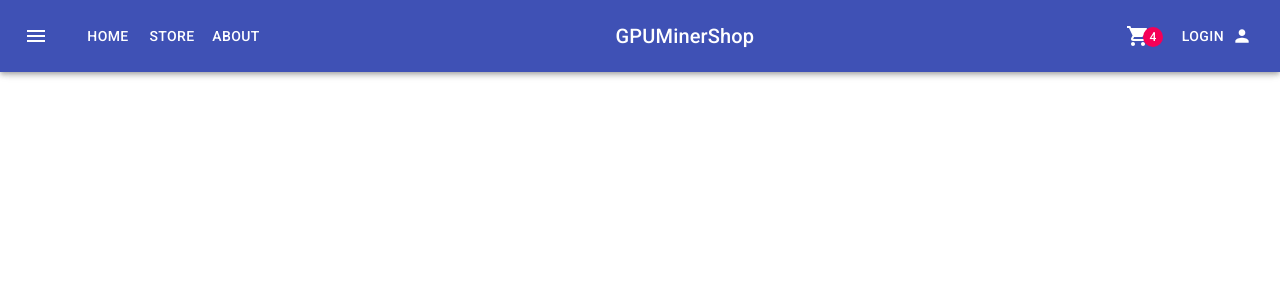
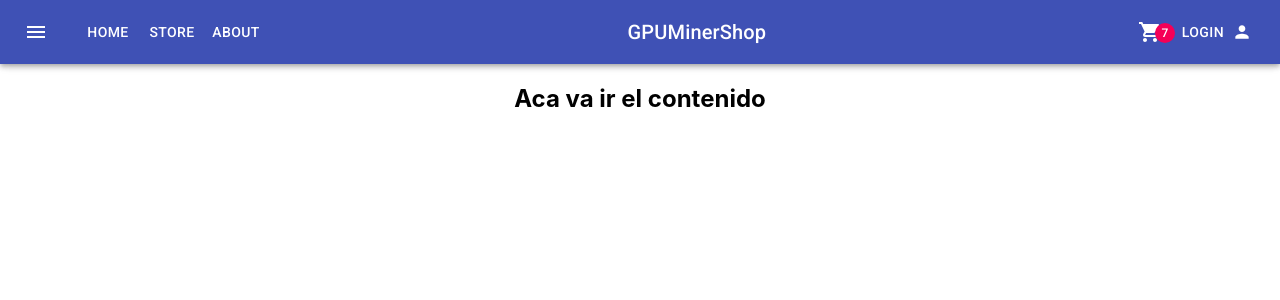
Before and after one commit to Emmanuel3240/GPUMinerShop, a React (Create React App) app: page / in a window 1280 px wide. Shown: the top 300 px of the page. Built offline with nearby package versions, Linux system fonts and the light colour scheme.

Commit message:
Desafio 3

```diff
--- a/src/App.jsx
+++ b/src/App.jsx
@@ -1,10 +1,14 @@
 import React from 'react';
 
-import NavBar from './components/NavBar'
+import NavBar from './components/NavBar';
+import ItemListContainer from './components/ItemListContainer';
 
 function App() {
   return (
-  <NavBar/>
+    <>
+      <NavBar/>
+      <ItemListContainer/>
+    </>
   );
 }
 
--- a/src/components/CartWidget.jsx
+++ b/src/components/CartWidget.jsx
@@ -15,7 +15,7 @@ const StyledBadge = withStyles((theme) => ({
 export default function CustomizedBadges() {
   return (
     <IconButton aria-label="cart" color="inherit">
-      <StyledBadge badgeContent={4} color="secondary">
+      <StyledBadge badgeContent={7} color="secondary">
         <ShoppingCartIcon />
       </StyledBadge>
     </IconButton>
--- /dev/null
+++ b/src/components/ItemListContainer.jsx
@@ -0,0 +1,10 @@
+import React from 'react';
+
+const ItemListContainer = () =>{
+    return (
+    <h2 align ="center" >
+        Aca va ir el contenido
+    </h2>)
+}
+
+export default ItemListContainer;
--- a/src/components/NavBar.jsx
+++ b/src/components/NavBar.jsx
@@ -4,7 +4,6 @@ import Toolbar from '@material-ui/core/Toolbar';
 import Typography from '@material-ui/core/Typography';
 import { makeStyles, IconButton, Button} from "@material-ui/core";
 import MenuIcon from '@material-ui/icons/Menu';
-import ShoppingCart from '@material-ui/icons/ShoppingCart';
 import PersonIcon from '@material-ui/icons/Person';
 import {NavBarStyles} from './NavBarStyles';
 import Badge from './CartWidget'
@@ -20,21 +19,25 @@ const NavBar = () =>{
           <IconButton edge="start" className = {classes.menuButton} color="inherit">
             <MenuIcon/>
           </IconButton>
+
           <Button variant="text" color="inherit">
           Home
           </Button>
+
           <Button variant="text" color="inherit">
           Store
           </Button>
+
           <Button variant="text" color="inherit">
           About
           </Button>
+
           <Typography align="center" variant="h6" className={classes.title} >
             GPUMinerShop
           </Typography>
-        <IconButton aria-label="show cart items" color="inherit">
+
           <Badge/>
-        </IconButton>
+
           <Button variant="text" color="inherit" endIcon={<PersonIcon/>}>
             Login
           </Button>
```
Lines whose indentation alone changed are shown as unchanged.
